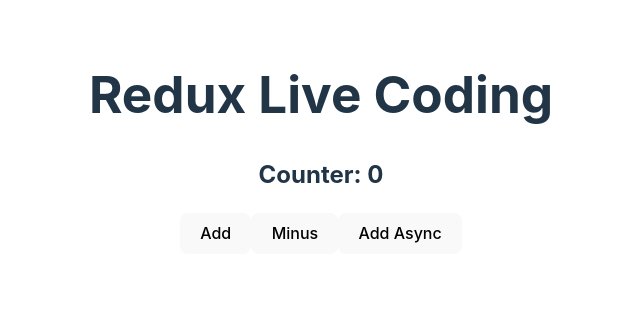
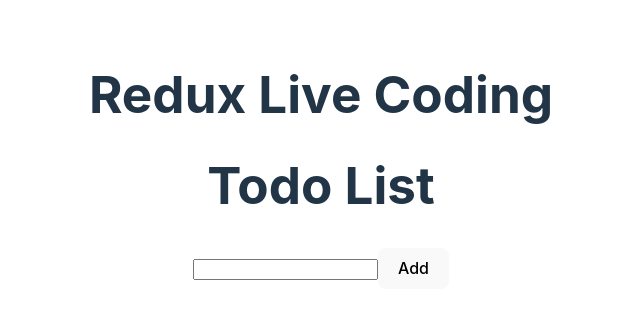
Before and after one commit to felixchen3674/11-25-redux-live-coding, a React (Vite) app: page / in a window 1280 px wide. Shown: the top 318 px of the page, without its empty margins (319-959 px from the left). Built offline with nearby package versions, Linux system fonts and the light colour scheme.

Commit message:
create todolist ui

```diff
--- a/src/App.jsx
+++ b/src/App.jsx
@@ -1,11 +1,13 @@
 import "./App.css";
 import Counter from "./components/Counter";
+import TodoList from "./components/todoList/TodoList";
 
 function App() {
   return (
     <div>
       <h1>Redux Live Coding</h1>
-      <Counter />
+      {/* <Counter /> */}
+      <TodoList />
     </div>
   );
 }
--- a/src/components/todoList/TodoList.jsx
+++ b/src/components/todoList/TodoList.jsx
@@ -1,10 +1,32 @@
-import React from 'react'
+import React, { useState } from "react";
+import { useDispatch } from "react-redux";
+import { addTodo } from "../../redux/reducer/todosReducer";
 
-export default function todoList() {
+export default function TodoList() {
+  const [task, setTask] = useState("");
+  const dispatch = useDispatch();
+
+  function handleSubmit(e) {
+    e.preventDefault();
+    dispatch(
+      addTodo({
+        id: Date.now(),
+        task,
+        completed: false,
+      })
+    );
+  }
   return (
     <div>
-        <h1>Todo List</h1>
-
+      <h1>Todo List</h1>
+      <form onSubmit={handleSubmit}>
+        <input
+          type="text"
+          value={task}
+          onChange={(e) => setTask(e.target.value)}
+        />
+        <button>Add</button>
+      </form>
     </div>
-  )
+  );
 }
--- a/src/redux/reducer/todosReducer.js
+++ b/src/redux/reducer/todosReducer.js
@@ -1,4 +1,10 @@
-const initialState = [];
+const initialState = [
+  {
+    id: 1,
+    task: "this is the first todo",
+    completed: false,
+  },
+];
 
 export default function todosReducer(state = initialState, action) {
   switch (action.type) {
```
